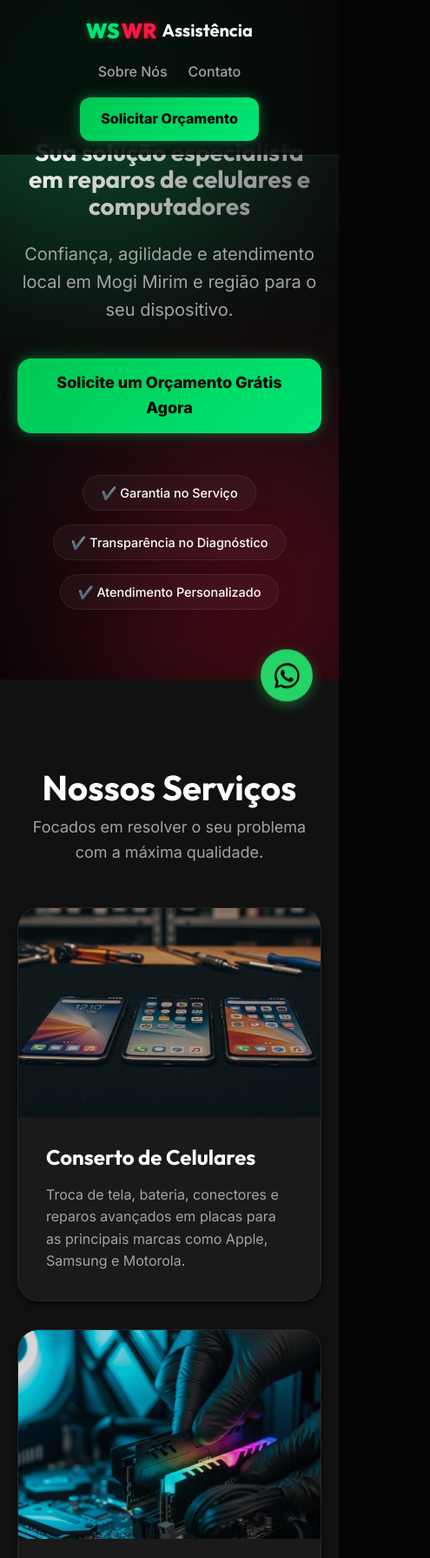
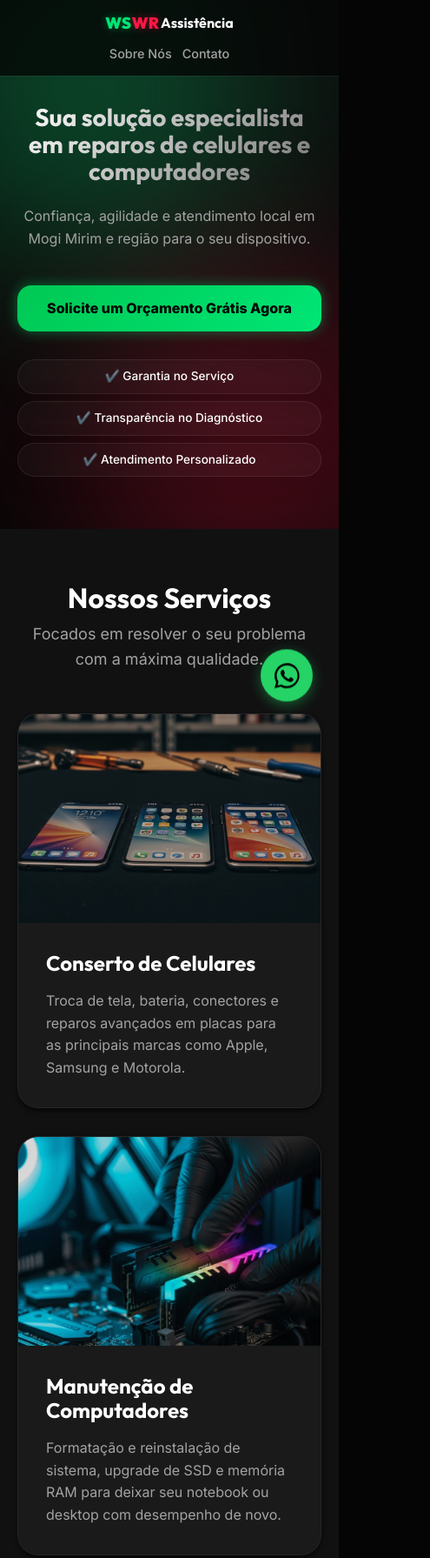
Before and after one commit to WeslleyIA/wswr-assistencia, a plain HTML site: page index.html in a window 390 px wide. Shown: the top 1791 px of the page at 87% size, 495 px wide, since content can reach past the window. Drawn offline with Linux system fonts and the light colour scheme.

Commit message:
Update style.css

```diff
--- a/style.css
+++ b/style.css
@@ -41,6 +41,8 @@
 html {
   scroll-behavior: smooth;
   font-size: 16px;
+  overflow-x: hidden;
+  width: 100%;
 }
 
 body {
@@ -49,6 +51,8 @@ body {
   background-color: var(--bg-color);
   line-height: 1.6;
   overflow-x: hidden;
+  width: 100%;
+  position: relative;
 }
 
 h1, h2, h3, h4, h5, h6 {
@@ -213,6 +217,7 @@ h2 {
   background: radial-gradient(circle at top center, rgba(17, 17, 17, 1) 0%, rgba(5, 5, 5, 1) 100%);
   position: relative;
   overflow: hidden;
+  max-width: 100%;
 }
 
 /* Decoratives */
@@ -291,11 +296,12 @@ h2 {
   padding: 100px 0;
   background-color: var(--surface-color);
   position: relative;
+  overflow: hidden;
 }
 
 .services-grid {
   display: grid;
-  grid-template-columns: repeat(auto-fit, minmax(320px, 1fr));
+  grid-template-columns: repeat(auto-fit, minmax(280px, 1fr));
   gap: 2rem;
 }
 
@@ -360,6 +366,7 @@ h2 {
 .detailed-services-section {
   padding: 100px 0;
   background-color: var(--bg-color);
+  overflow: hidden;
 }
 
 .service-category {
@@ -459,6 +466,7 @@ h2 {
 .testimonials-section {
   padding: 80px 0;
   background-color: var(--surface-color);
+  overflow: hidden;
 }
 
 /* ABOUT SECTION */
@@ -467,6 +475,7 @@ h2 {
   background-color: var(--dark-section);
   color: var(--dark-section-text);
   position: relative;
+  overflow: hidden;
 }
 
 .about-section::before {
@@ -550,6 +559,7 @@ h2 {
   padding: 100px 0;
   background: var(--bg-color);
   position: relative;
+  overflow: hidden;
 }
 
 .quote-section::before {
@@ -637,6 +647,7 @@ h2 {
 .location-section {
   padding: 80px 0;
   background: var(--surface-color);
+  overflow: hidden;
 }
 
 .map-container {
@@ -724,19 +735,56 @@ h2 {
 }
 
 @media (max-width: 768px) {
-  .main-header .container { flex-direction: column; gap: 1rem; }
-  .main-nav ul { gap: 1.5rem; }
-  .hero-section { padding: 160px 0 80px; }
+  /* Fix Header */
+  .main-header { padding: 0.75rem 0; }
+  .main-header .container { flex-direction: column; gap: 0.5rem; align-items: center; justify-content: center; text-align: center; }
+  .main-header .btn { display: none; } /* Ocultar botão no menu para economizar espaço vertical */
+  .main-nav { width: 100%; display: flex; justify-content: center; }
+  .main-nav ul { gap: 1rem; flex-wrap: wrap; justify-content: center; padding: 0; margin: 0; }
+  .logo { justify-content: center; font-size: 1.5rem; }
+
+  /* Fix Hero */
+  .hero-section { padding: 120px 0 60px; }
   .hero-section h1 { font-size: 2.25rem; }
-  .quote-form { grid-template-columns: 1fr; padding: 2rem; }
+
+  /* Reduce excessive padding on all sections */
+  .services-section, .detailed-services-section, .about-section, .quote-section, .location-section, .testimonials-section {
+    padding: 60px 0;
+    overflow-x: hidden;
+    max-width: 100vw;
+  }
+
+  /* Fix typography */
+  h2 { font-size: 2rem; }
+
+  /* Fix Form */
+  .quote-form { grid-template-columns: 1fr; padding: 1.5rem; }
   .form-group:nth-child(3) { grid-column: auto; }
   .quote-form button { grid-column: auto; }
-  .footer-grid { grid-template-columns: 1fr; gap: 2rem; }
+
+  /* Fix footer */
+  .main-footer { padding-bottom: 100px; } /* Espaço para o botão do WhatsApp */
+  .footer-grid { grid-template-columns: 1fr; gap: 2rem; text-align: center; width: 100%; }
+  .footer-col { display: flex; flex-direction: column; align-items: center; width: 100%; }
+  .social-links { justify-content: center; display: flex; }
 }
 
 @media (max-width: 480px) {
   .hero-section h1 { font-size: 1.75rem; }
-  .btn-large { padding: 0.875rem 1.5rem; width: 100%; }
-  .trust-signals { flex-direction: column; align-items: center; gap: 1rem; }
-  .logo { font-size: 1.5rem; }
+  .hero-section p { font-size: 1rem; }
+  .btn-large { padding: 0.875rem 1.25rem; width: 100%; font-size: 1rem; }
+
+  /* Fix Trust Signals */
+  .trust-signals { flex-direction: column; align-items: stretch; gap: 0.5rem; margin-top: 2rem; }
+  .trust-signals span { justify-content: center; font-size: 0.85rem; padding: 0.5rem; }
+
+  /* Fix Services Grids */
+  .services-grid, .detailed-grid { grid-template-columns: 1fr; }
+  .service-detail-card { padding: 1.5rem; }
+
+  /* Fix Logo */
+  .logo { font-size: 1.15rem; gap: 1px; }
+  .logo-text { font-size: 1rem; margin-left: 1px; }
+  .main-nav ul { gap: 0.75rem; }
+  .main-nav a { font-size: 0.9rem; }
 }
```
